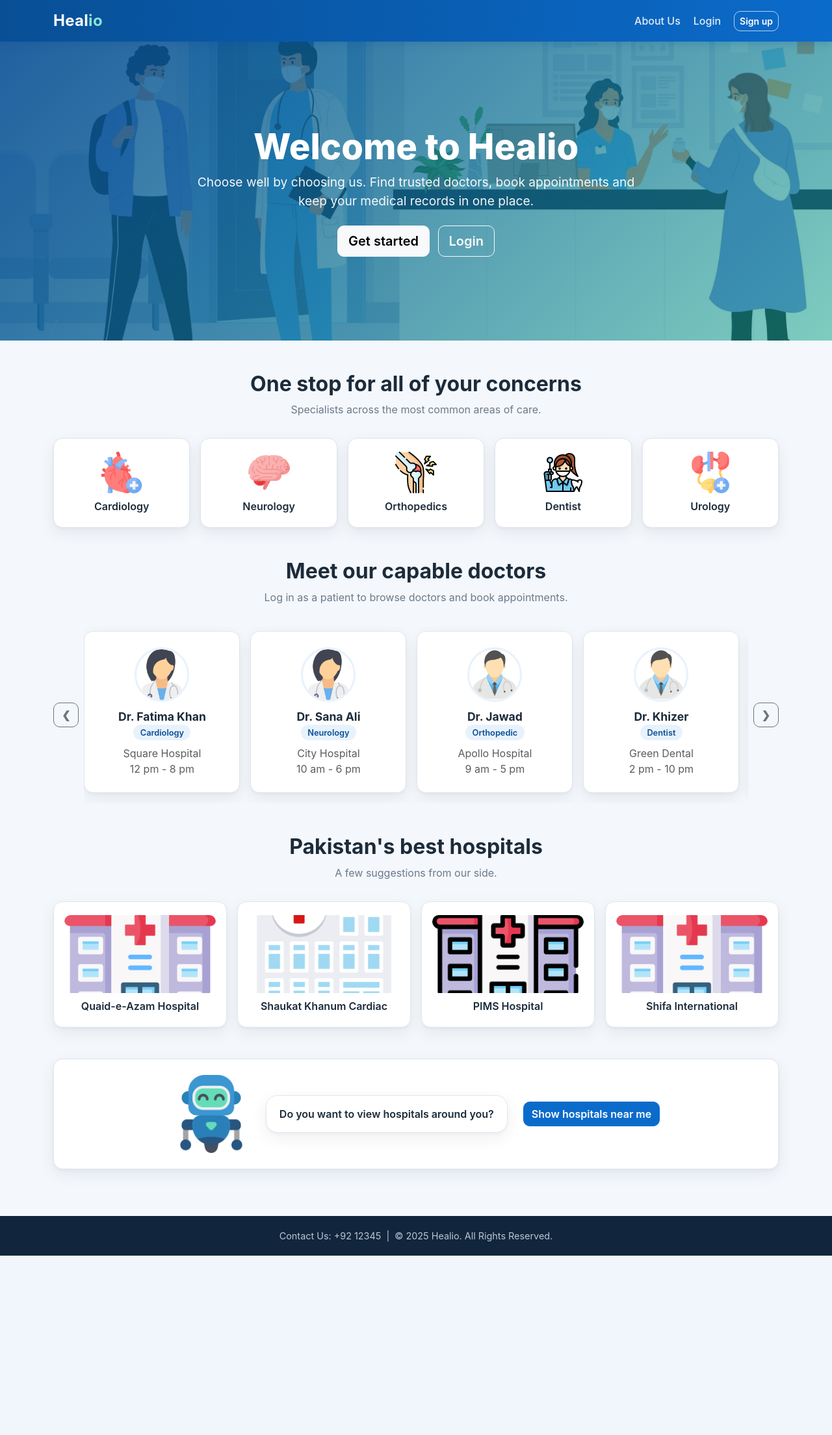
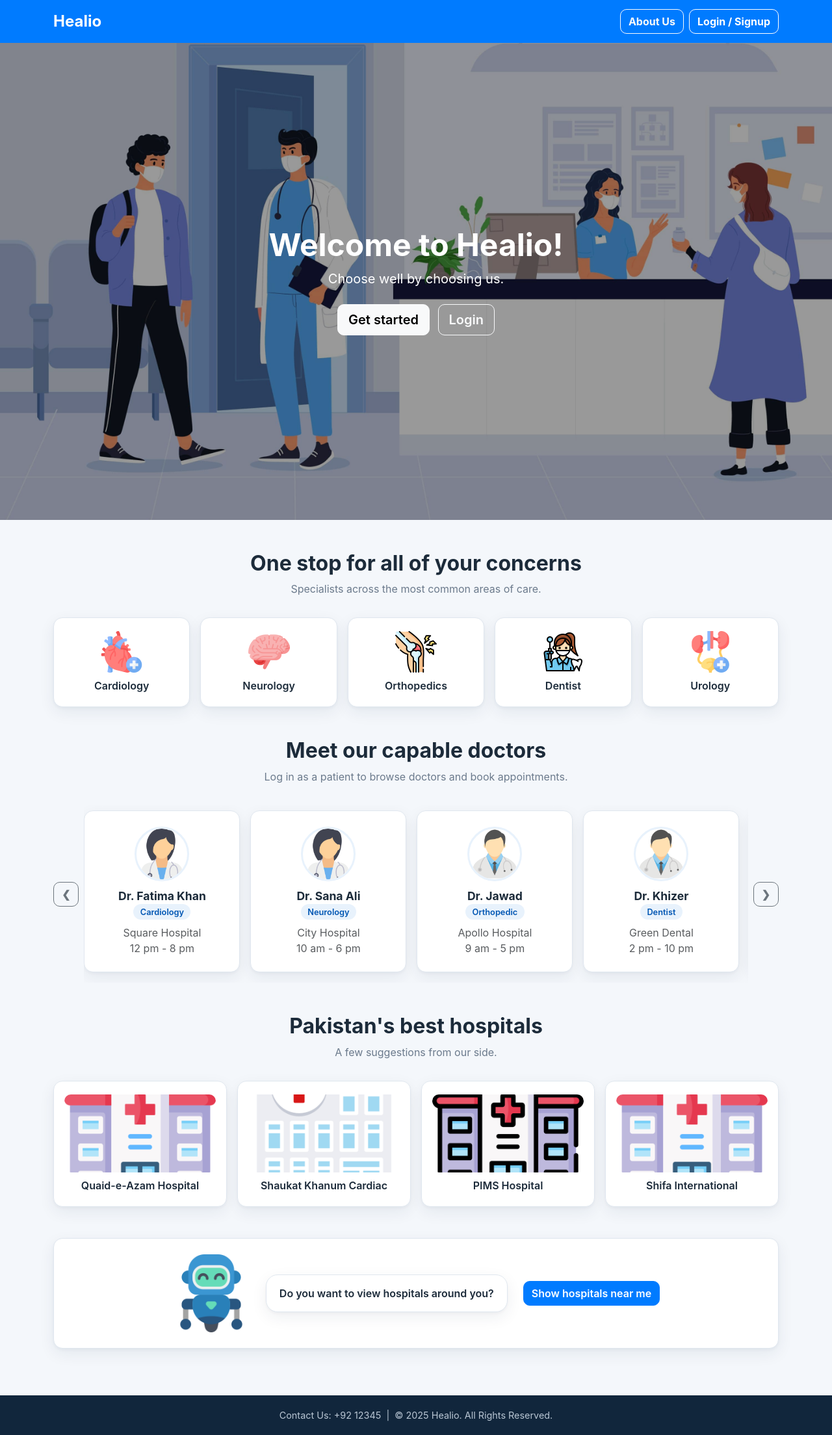
Before and after one commit to sundasfatimanaqvi/CMIS, a Django app: page / in a window 1280 px wide. Shown: the whole page at 65% size. Before the commit the page ends 1932 px from the top, so only its background shows below. Run offline with Django 3.2, Linux system fonts and the light colour scheme.

Commit message:
Restore original navbar buttons and full-screen home hero image
Co-Authored-By: Claude Sonnet 5.5 <noreply@anthropic.com>

```diff
--- a/static/css/healio.css
+++ b/static/css/healio.css
@@ -1,7 +1,7 @@
 /* Healio shared design system -------------------------------------------- */
 :root {
-    --hl-primary: #0b6bcb;
-    --hl-primary-dark: #084f96;
+    --hl-primary: #007bff;
+    --hl-primary-dark: #0056b3;
     --hl-primary-soft: #e8f2fc;
     --hl-accent: #14a38b;
     --hl-bg: #f4f7fb;
@@ -36,19 +36,20 @@ a:hover { color: var(--hl-primary-dark); }
 .hl-nav {
     position: fixed; top: 0; left: 0; right: 0; z-index: 1030;
     min-height: var(--hl-nav-h);
-    background: linear-gradient(90deg, var(--hl-primary-dark), var(--hl-primary));
-    box-shadow: 0 2px 12px rgba(8, 79, 150, .25);
+    background: #007bff;
+    padding: 10px 30px;
 }
-.hl-nav .navbar-brand { color: #fff; font-weight: 700; font-size: 1.5rem; letter-spacing: .3px; }
-.hl-nav .navbar-brand span { color: #8be3d3; }
-.hl-nav .nav-link { color: rgba(255,255,255,.88); font-weight: 500; padding: .5rem .9rem; border-radius: 8px; }
-.hl-nav .nav-link:hover, .hl-nav .nav-link.active { color: #fff; background: rgba(255,255,255,.14); }
-.hl-nav .navbar-toggler { border-color: rgba(255,255,255,.5); }
+.hl-nav .navbar-brand { color: #fff !important; font-weight: bold; font-size: 24px; }
+.hl-nav .navbar-toggler { border-color: rgba(255,255,255,.6); }
 .hl-nav .navbar-toggler-icon { filter: invert(1); }
-.hl-nav .btn-nav-outline { color: #fff; border: 1px solid rgba(255,255,255,.7); font-weight: 600; }
-.hl-nav .btn-nav-outline:hover { background: #fff; color: var(--hl-primary-dark); }
+.hl-nav .btn-outline-primary { color: #fff !important; border-color: #fff; font-weight: bold; }
+.hl-nav .btn-outline-primary:hover { background: #fff; color: #007bff !important; }
+.hl-nav .btn-outline-danger { color: #fff !important; border-color: #fff; font-weight: bold; }
+.hl-nav .btn-outline-danger:hover { background: #fff; color: red !important; }
+.hl-nav .btn-outline-light { font-weight: bold; }
 @media (max-width: 991.98px) {
-    .hl-nav .navbar-collapse { background: var(--hl-primary-dark); padding: .75rem; border-radius: 0 0 12px 12px; }
+    .hl-nav { padding: 10px 16px; }
+    .hl-nav .navbar-collapse { padding-bottom: .5rem; }
 }
 
 /* Buttons ----------------------------------------------------------------- */
@@ -89,18 +90,17 @@ a:hover { color: var(--hl-primary-dark); }
 /* Hero (home) ---------------------------------------------------------------- */
 .hl-hero {
     position: relative;
-    min-height: 460px;
+    height: calc(100vh - var(--hl-nav-h));
+    min-height: 420px;
     display: flex; align-items: center; justify-content: center;
     text-align: center; color: #fff;
-    background: url("../accounts/back.jpg") center/cover no-repeat;
+    background: url("../accounts/back.jpg") no-repeat center center;
+    background-size: cover;
 }
-.hl-hero::before {
-    content: ""; position: absolute; inset: 0;
-    background: linear-gradient(135deg, rgba(8,79,150,.88), rgba(20,163,139,.55));
-}
-.hl-hero > div { position: relative; padding: 2rem 1rem; max-width: 720px; }
-.hl-hero h1 { font-size: clamp(2rem, 5vw, 3.4rem); font-weight: 800; }
-.hl-hero p { font-size: 1.2rem; opacity: .95; }
+.hl-hero::before { content: ""; position: absolute; inset: 0; background: rgba(0, 0, 0, 0.4); }
+.hl-hero > div { position: relative; z-index: 2; padding: 2rem 1rem; max-width: 720px; }
+.hl-hero h1 { font-size: clamp(2rem, 5vw, 3rem); font-weight: bold; }
+.hl-hero p { font-size: 1.25rem; }
 
 .hl-feature-grid { display: grid; grid-template-columns: repeat(auto-fit, minmax(150px, 1fr)); gap: 1rem; }
 .hl-feature {
@@ -129,7 +129,7 @@ a:hover { color: var(--hl-primary-dark); }
 
 /* Auth pages -------------------------------------------------------------------- */
 .hl-auth { display: grid; grid-template-columns: 1fr 1fr; min-height: calc(100vh - var(--hl-nav-h) - 70px); }
-.hl-auth-side { background: linear-gradient(135deg, rgba(8,79,150,.75), rgba(20,163,139,.55)), url("../accounts/back.jpg") center/cover; }
+.hl-auth-side { background: url("../accounts/back.jpg") no-repeat center center; background-size: cover; }
 .hl-auth-form { display: flex; align-items: center; justify-content: center; padding: 2rem 1rem; }
 .hl-auth-box { width: 100%; max-width: 460px; }
 .hl-auth-box h1 { font-size: 1.75rem; font-weight: 700; }
--- a/templates/accounts/home.html
+++ b/templates/accounts/home.html
@@ -5,8 +5,8 @@
 {% block fullwidth %}
 <section class="hl-hero">
     <div>
-        <h1>Welcome to Healio</h1>
-        <p>Choose well by choosing us. Find trusted doctors, book appointments and keep your medical records in one place.</p>
+        <h1>Welcome to Healio!</h1>
+        <p>Choose well by choosing us.</p>
         {% if user.is_authenticated %}
             <a class="btn btn-light btn-lg mt-2" href="{% url 'dashboard' %}">Go to your dashboard</a>
         {% else %}
--- a/templates/accounts/partials/navbar.html
+++ b/templates/accounts/partials/navbar.html
@@ -1,28 +1,34 @@
 <nav class="navbar navbar-expand-lg hl-nav" aria-label="Main navigation">
     <div class="container">
-        <a class="navbar-brand" href="{% url 'home' %}">Heal<span>io</span></a>
+        <a class="navbar-brand" href="{% url 'home' %}">Healio</a>
         <button class="navbar-toggler" type="button" data-bs-toggle="collapse" data-bs-target="#hlNavMenu"
                 aria-controls="hlNavMenu" aria-expanded="false" aria-label="Toggle navigation">
             <span class="navbar-toggler-icon"></span>
         </button>
         <div class="collapse navbar-collapse justify-content-end" id="hlNavMenu">
-            <ul class="navbar-nav align-items-lg-center gap-lg-1">
-                <li class="nav-item"><a class="nav-link" href="{% url 'about' %}">About Us</a></li>
+            <ul class="navbar-nav align-items-lg-center">
+                <li class="nav-item">
+                    <a class="btn btn-outline-light ms-lg-2 mt-2 mt-lg-0" href="{% url 'about' %}">About Us</a>
+                </li>
                 {% if user.is_authenticated %}
                     {% if user.patient %}
-                    <li class="nav-item"><a class="nav-link" href="{% url 'search_doctor' %}">Find a Doctor</a></li>
+                    <li class="nav-item">
+                        <a class="btn btn-outline-light ms-lg-2 mt-2 mt-lg-0" href="{% url 'search_doctor' %}">Find a Doctor</a>
+                    </li>
                     {% endif %}
-                    <li class="nav-item"><a class="nav-link" href="{% url 'dashboard' %}">Dashboard</a></li>
-                    <li class="nav-item d-none d-lg-block"><span class="navbar-text text-white-50 px-2">{{ user.get_full_name|default:user.username }}</span></li>
+                    <li class="nav-item">
+                        <a class="btn btn-outline-light ms-lg-2 mt-2 mt-lg-0" href="{% url 'dashboard' %}">Dashboard</a>
+                    </li>
                     <li class="nav-item">
                         <form method="post" action="{% url 'logout' %}" class="d-inline">
                             {% csrf_token %}
-                            <button type="submit" class="btn btn-nav-outline btn-sm ms-lg-2 mt-2 mt-lg-0">Logout</button>
+                            <button type="submit" class="btn btn-outline-danger ms-lg-2 mt-2 mt-lg-0">Logout</button>
                         </form>
                     </li>
                 {% else %}
-                    <li class="nav-item"><a class="nav-link" href="{% url 'login' %}">Login</a></li>
-                    <li class="nav-item"><a class="btn btn-nav-outline btn-sm ms-lg-2 mt-2 mt-lg-0" href="{% url 'register' %}">Sign up</a></li>
+                    <li class="nav-item">
+                        <a class="btn btn-outline-primary ms-lg-2 mt-2 mt-lg-0" href="{% url 'login' %}">Login / Signup</a>
+                    </li>
                 {% endif %}
             </ul>
         </div>
```
